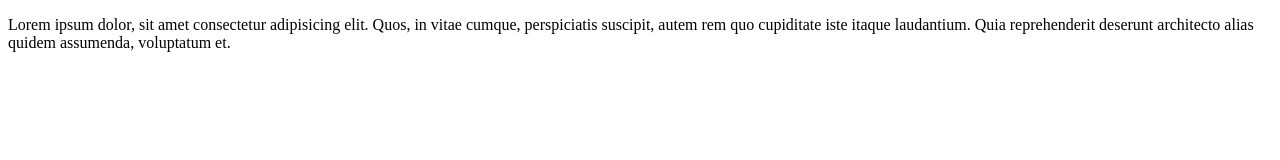
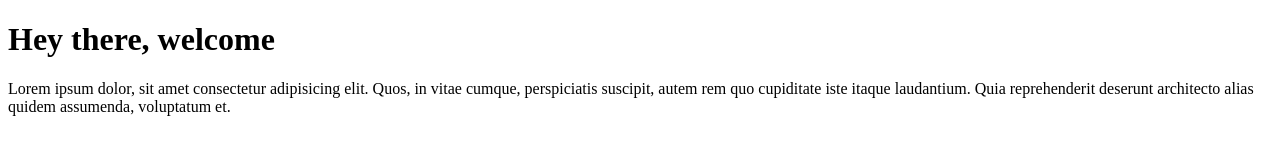
Before and after one commit to SpencerSedano/proficientchinese, a plain HTML site: page hello.html in a window 1280 px wide. Drawn offline with Linux system fonts and the light colour scheme.

Commit message:
Added a heading

```diff
--- a/hello.html
+++ b/hello.html
@@ -7,6 +7,7 @@
     <title>Document</title>
   </head>
   <body>
+    <h1>Hey there, welcome</h1>
     <p>
       Lorem ipsum dolor, sit amet consectetur adipisicing elit. Quos, in vitae
       cumque, perspiciatis suscipit, autem rem quo cupiditate iste itaque
```
